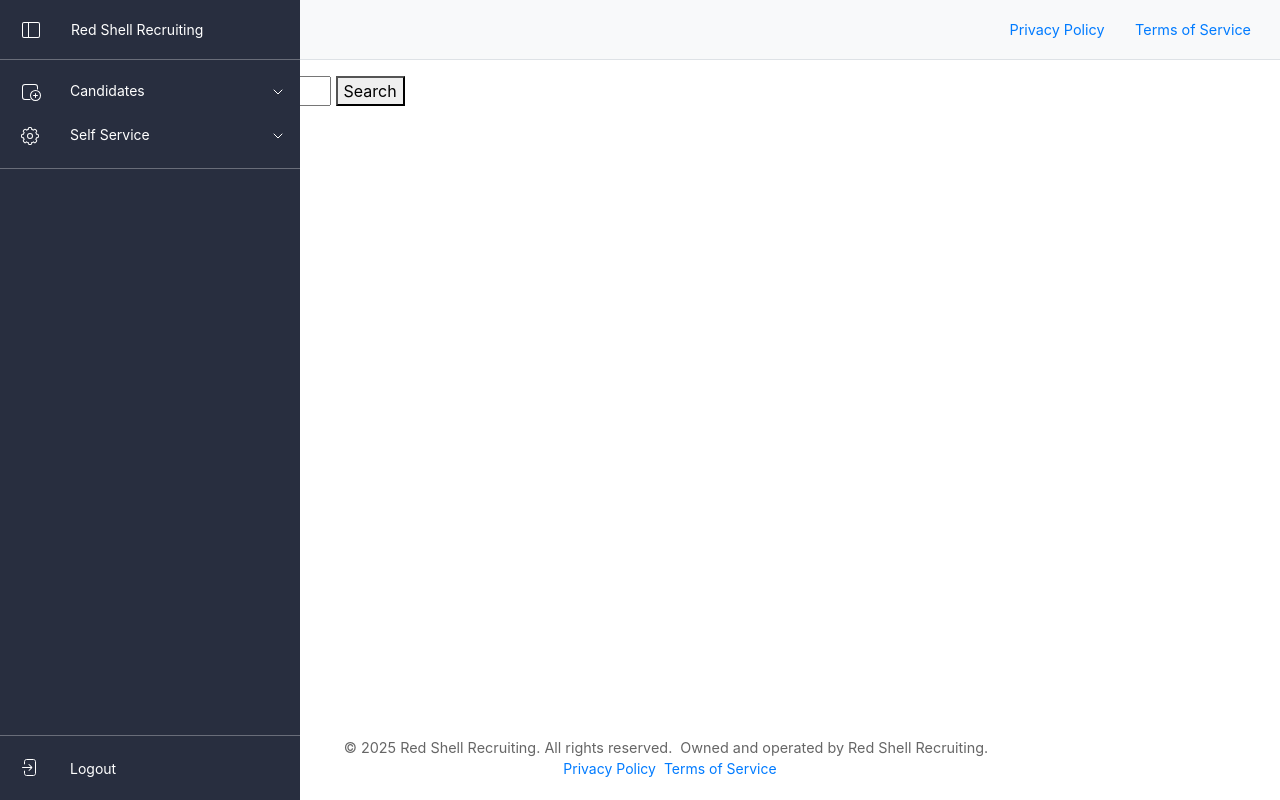
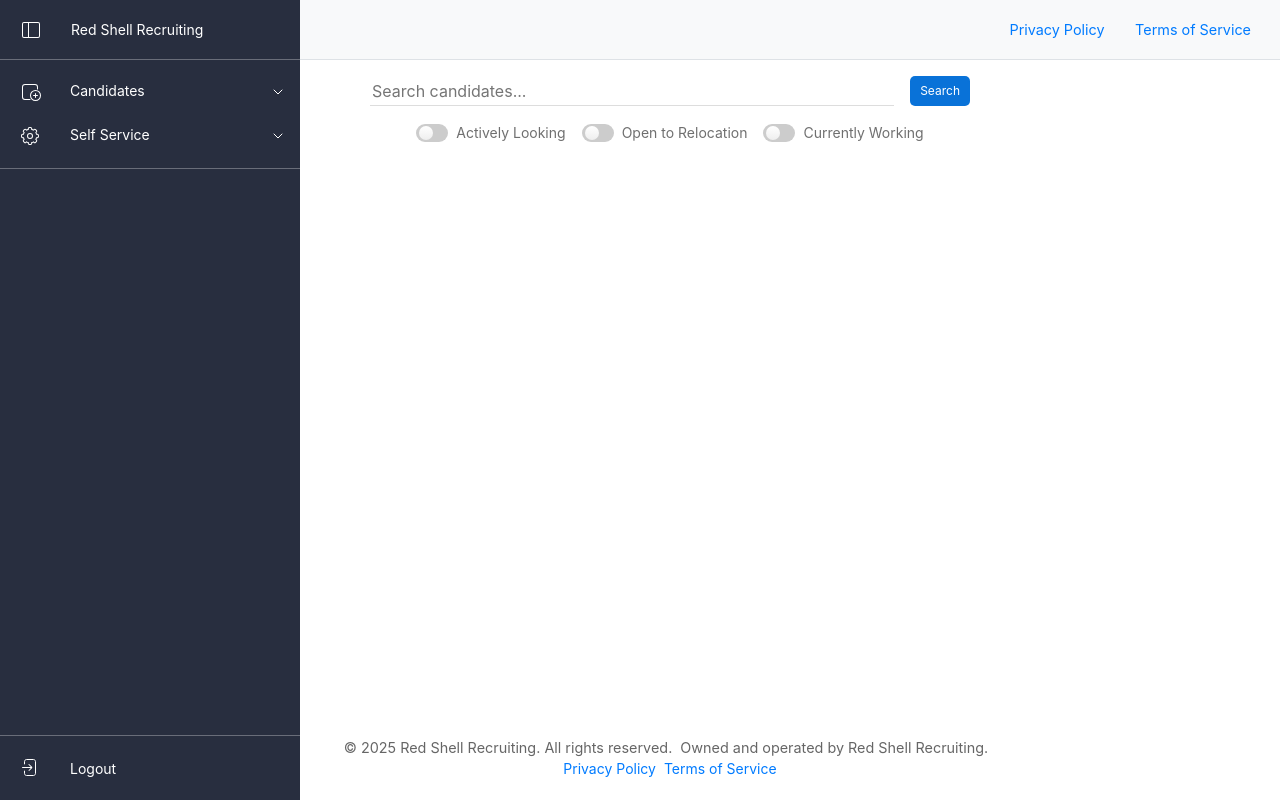
Before and after one commit to darrenrooney101587/red-shell-recruiting, a Django app: page /candidate/candidate-search/ in a window 1280 px wide. Run offline with Django 4.2, Linux system fonts and the light colour scheme; parts of the project's set-up code (start-up, migrations or seed data) failed here and were passed over; some libraries are stand-ins or nearby versions.

Commit message:
Checkpoint for page results

```diff
--- a/red_shell_recruiting/templates/red_shell_recruiting/candidate_search.html
+++ b/red_shell_recruiting/templates/red_shell_recruiting/candidate_search.html
@@ -8,17 +8,82 @@
 {% endblock %}
 {% block content %}
     <div>
-        <form method="get" action="{% url 'candidate-search' %}">
-            {% csrf_token %}
-            <input type="text" name="q" value="{{ query }}" placeholder="Search candidates..." />
-            <button type="submit">Search</button>
-        </form>
+        <div class="flex-display justify-center" style="margin: 0 auto; width: 600px;">
+            <form method="get" action="{% url 'candidate-search' %}" style="width: 100%;">
+                {% csrf_token %}
+                <div class="flex-display">
+                    <input style="border-bottom: 1px solid var(--ui-support-element-color); margin-right: 1rem;" type="text" class="text-input" name="q" value="{{ query }}" placeholder="Search candidates..." />
+                    <button class="button" type="submit">Search</button>
+                </div>
+
+                <div class="flex-display vertical-align justify-center" style="margin-top: 1rem;">
+                    <label class="toggle flex-display vertical-align justify-center" style="margin-right: 1rem;">
+                        <input type="checkbox" name="candidate-looking" {% if request.GET.actively_looking %}checked{% endif %} class="toggle-checkbox">
+                        <div class="toggle-switch"></div>
+                        <span>Actively Looking</span>
+                    </label>
+
+                    <label class="toggle flex-display vertical-align justify-center" style="margin-right: 1rem;">
+                        <input type="checkbox" name="candidate-relocation" {% if request.GET.open_to_relocation %}checked{% endif %} class="toggle-checkbox">
+                        <div class="toggle-switch"></div>
+                        <span>Open to Relocation</span>
+                    </label>
+
+                    <label class="toggle flex-display vertical-align justify-center">
+                        <input type="checkbox" name="currently-working" {% if request.GET.currently_working %}checked{% endif %} class="toggle-checkbox">
+                        <div class="toggle-switch"></div>
+                        <span>Currently Working</span>
+                    </label>
+                </div>
+            </form>
+        </div>
         {% if candidates %}
             <ul>
                 {% for candidate in candidates %}
                     <li>
-                        <strong>{{ candidate.first_name }} {{ candidate.last_name }}</strong> -
-                        {{ candidate.job_title }} - {{ candidate.city }}, {{ candidate.state }}
+                        <div class="candidate-card section" style="width: 400px">
+                            <div class="flex-display space-between">
+                                <h2>{{ candidate.first_name }} {{ candidate.last_name }}</h2>
+                                <h2>{{ candidate.job_title }}</h2>
+                            </div>
+                            <hr>
+                            <div class="flex-display">
+                                <label class="toggle flex-display vertical-align justify-center">
+                                    <input
+                                        class="toggle-checkbox"
+                                        type="checkbox"
+                                        {% if candidate.actively_looking %}checked{% endif %}
+                                        disabled
+                                    >
+                                    <div class="toggle-switch"></div>
+                                    <span>Actively Looking</span>
+                                </label>
+                            </div>
+                            <div class="flex-display">
+                                <label class="toggle flex-display vertical-align justify-center">
+                                    <input
+                                        class="toggle-checkbox"
+                                        type="checkbox"
+                                        {% if candidate.open_to_relocation %}checked{% endif %}
+                                        disabled
+                                    >
+                                    <div class="toggle-switch"></div>
+                                    <span>Open to Relocation</span>
+                                </label>
+                            </div>
+                            <div class="flex-display">
+                                <label class="toggle flex-display vertical-align justify-center">
+                                    <input
+                                        class="toggle-checkbox"
+                                        type="checkbox"
+                                        {% if candidate.currently_working %}checked{% endif %}
+                                        disabled
+                                    >
+                                    <div class="toggle-switch"></div>
+                                    <span>Currently Working</span>
+                                </label>
+                            </div>
+                        </div>
                     </li>
                 {% endfor %}
             </ul>
--- a/red_shell_recruiting/views.py
+++ b/red_shell_recruiting/views.py
@@ -78,16 +78,25 @@
     def get_context_data(self, **kwargs):
         context = super().get_context_data(**kwargs)
         query = self.request.GET.get('q', '')
+        candidates = CandidateProfile.objects.all()
 
-        candidates = CandidateProfile.objects.none()
         if query:
             search_query = SearchQuery(query)
-            candidates = CandidateProfile.objects.annotate(
+            candidates = candidates.annotate(
                 rank=SearchRank(SearchVector('search_document'), search_query)
             ).filter(
                 search_document=search_query
             ).order_by('-rank')
 
+        if self.request.GET.get('candidate-looking'):
+            candidates = candidates.filter(actively_looking=True)
+
+        if self.request.GET.get('candidate-relocation'):
+            candidates = candidates.filter(open_to_relocation=True)
+
+        if self.request.GET.get('currently-working'):
+            candidates = candidates.filter(currently_working=True)
+
         context['candidates'] = candidates
         context['query'] = query
         return context
--- a/static/css/candidate.css
+++ b/static/css/candidate.css
@@ -5,6 +5,11 @@
     opacity: 0.7;
 }
 
-.toggle-container > label > span {
+.toggle-container > label > span,
+.toggle > span {
     padding-left: 0.5rem;
 }
+
+.candidate-card:hover{
+    cursor: pointer;
+}
```
Also changed, not shown: 1 other file.
